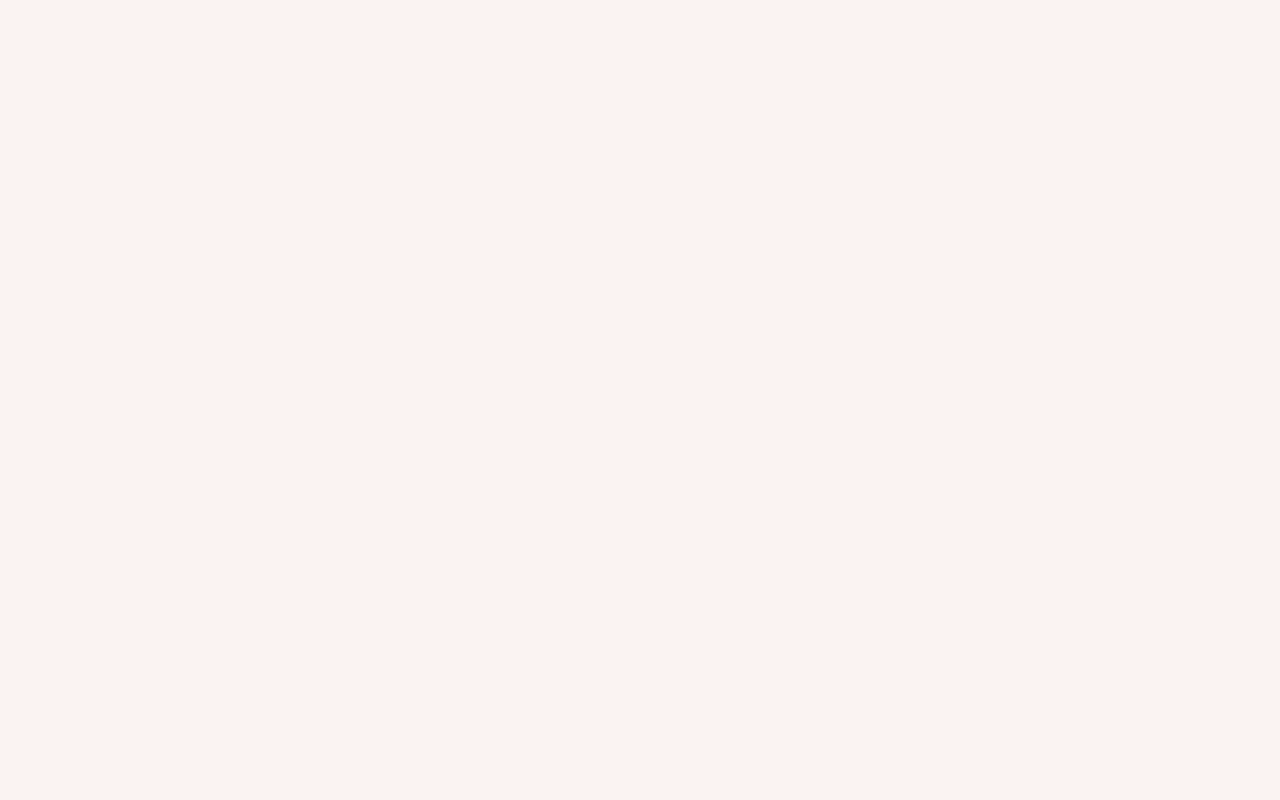
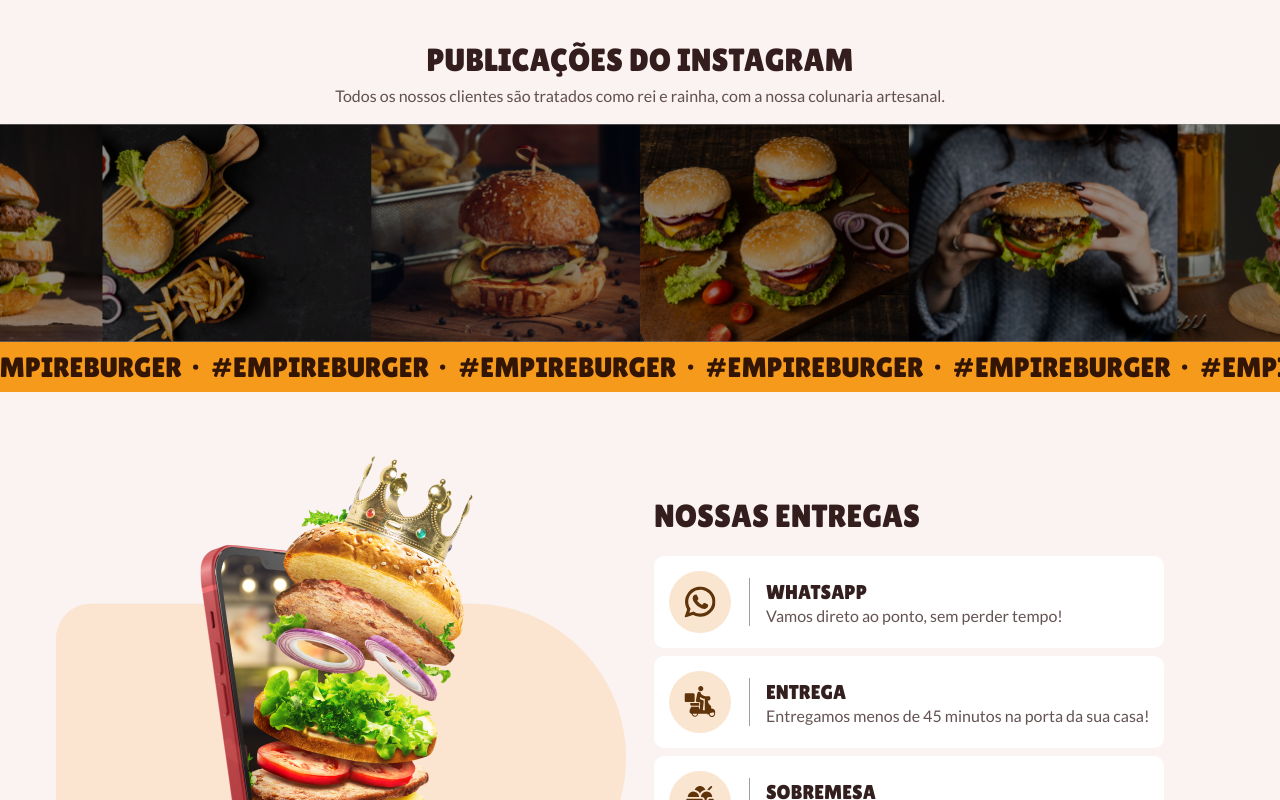
Before and after one commit to JoaoPedroOM/Empire-Burguer, a React (Vite) app: page / in a window 1280 px wide. Shown: the part 2720-3520 px from the top of the page. Before the commit the page ends 2756 px from the top, so only its background shows below. Built offline with nearby package versions, Linux system fonts and the light colour scheme; no server answers.

Commit message:
feat: Adicionada seção de publicações do Instagram e detalhes sobre entrega

```diff
--- a/src/App.jsx
+++ b/src/App.jsx
@@ -3,6 +3,7 @@ import Header from './components/Header'
 import Oferta from "./components/Oferta"
 import Cardapio from './components/Cardapio'
 import Feedbacks from './components/Feedbacks'
+import Instagram from './components/Instagram'
 
 const App = () => {
   return (
@@ -13,6 +14,7 @@ const App = () => {
         <Cardapio/>
       </main>
       <Feedbacks/>
+      <Instagram/>
     </div>
   )
 }
--- /dev/null
+++ b/src/components/Card.jsx
@@ -0,0 +1,26 @@
+import React from 'react'
+
+const Card = ({img, alt, title, text}) => {
+  return (
+    <div className="transition-all duration-200 ease-in borde mb-2 md:px-2">
+    <div className="entregas__box">
+
+      <div className="box__icon">
+        <img src={img} alt={alt} className="w-8 h-8" />
+      </div>
+
+      <div className='border-l border-[#1D060566] pl-4'>
+        <h2 className="text-[#331f1e] text-xl font-lilita uppercase">
+        {title}
+        </h2>
+        <p className="text-[16px] text-[#1D0605B0] leading-tight">
+        {text}
+        </p>
+      </div>
+
+    </div>
+  </div>
+  )
+}
+
+export default Card
--- a/src/components/Feedbacks.jsx
+++ b/src/components/Feedbacks.jsx
@@ -25,7 +25,7 @@ const Feedbacks = () => {
   }, [data]);
 
   return (
-    <article className="max-w-[1240px] mx-auto mb-36 p-4">
+    <article className="max-w-[1240px] mx-auto mb-36 md:mb-16 p-4" id="comentario">
       <div className="mb-4">
         <h2 className="text-[32px] text-[#1D0605E5] font-lilita uppercase">
           Nossa realeza
--- /dev/null
+++ b/src/components/Instagram.jsx
@@ -0,0 +1,63 @@
+import React from "react";
+import insta from "../assets/imgs/InstagramImg.png";
+import cardPhone from "../assets/imgs/card-phone.png";
+import whats from "../assets/icons/whatsapp.svg";
+import delivery from "../assets/icons/delivery.svg";
+import iceCream from "../assets/icons/ice-cream.svg";
+import ifoodEntregas from "../assets/icons/ifoodEntregas.svg";
+import { BsDot } from "react-icons/bs";
+import Card from "../components/Card"
+
+const Instagram = () => {
+  return (
+    <div className="mx-auto flex flex-col justify-center mb-16">
+      <div className="text-center md:px-[5px]">
+        <h2 className="text-[#1D0605E5] text-[32px] font-lilita uppercase lg:text-[25px] lg:leading-[1]">
+          Publicações do instagram
+        </h2>
+        <p className="text-[16px] text-[#1D0605B0]">
+          Todos os nossos clientes são tratados como rei e rainha, com a nossa
+          colunaria artesanal.
+        </p>
+      </div>
+
+      <div className="relative mt-4 min-h-[13.625rem] w-full">
+        <div
+          className="absolute inset-0 bg-cover bg-center bg-no-repeat"
+          style={{ backgroundImage: `url(${insta})` }}
+        />
+        <div className="absolute inset-0 before:absolute before:inset-x-0 before:inset-y-0 before:bg-black before:opacity-25 after:absolute after:inset-x-0 after:inset-y-0 after:bg-black after:opacity-25" />
+      </div>
+      <div className="flex h-[50px] max-w-full flex-row items-center justify-center overflow-x-hidden bg-[#f59a1b] mb-16 lg:mb-9">
+        {Array.from({ length: 15 }).map((_, i) => (
+          <div key={i} className="flex animate-loop">
+            <h3 className="inline-flex items-center whitespace-nowrap font-lilita text-[1.75rem] uppercase leading-[2.625rem] text-[#1D0605E5] transition-all duration-200 ease-in">
+              #empireburger
+              <BsDot />
+            </h3>
+          </div>
+        ))}
+      </div>
+
+      <div className="max-w-[1240px] mx-auto items-center gap-7 lg:px-2 grid grid-cols-2 md:grid-cols-1 justify-items-start">
+        <img
+          src={cardPhone}
+          alt="Imagem de um hambúrguer saindo da tela de um smartphone com uma coroa no topo, simbolizando a realeza da comida digital."
+        />
+        <div>
+          <h2 className="text-[#1D0605E5] text-[32px] font-lilita uppercase mb-[16px] lg:text-[25px] lg:leading-[1]">
+            Nossas entregas
+          </h2>
+
+          <Card img={whats} alt="Logo do whatsApp" title="WhatsApp" text="Vamos direto ao ponto, sem perder tempo!"/>
+          <Card img={delivery} alt="Logo do whatsApp" title="Entrega" text="Entregamos menos de 45 minutos na porta da sua casa!"/>
+          <Card img={iceCream} alt="Logo do whatsApp" title="Sobremesa" text="Pedidos assima de 100 reais, ganham brindes."/>
+          <Card img={ifoodEntregas} alt="Logo do whatsApp" title="iFood" text="Nossa loja é Top 1 da região!"/>
+
+        </div>
+      </div>
+    </div>
+  );
+};
+
+export default Instagram;
--- a/src/index.css
+++ b/src/index.css
@@ -16,3 +16,36 @@ body{
 .quebra{
   word-spacing:100px;
 }
+
+.entregas__box {
+  display: flex;
+  align-items: center;
+  padding: 15px 15px;
+  background-color: white;
+  border-radius: 10px;
+  transition: all .3s;
+}
+
+.entregas__box:hover {
+  box-shadow: 0px 4px 40px rgba(179, 155, 132, 0.5);
+  transform: scale(1.05);
+}
+
+.entregas__box:not(:last-child) {
+  margin-bottom: 8px;
+}
+
+.box__icon {
+  display: flex;
+  align-items: center;
+  padding: 15px;
+  background: #FAE2CBE5;
+  border-radius: 50%;
+  margin-right: 18px;
+}
+
+@media (max-width: 720px) {
+  .box__icon{
+    padding: 5px 7px;
+  }
+}
--- a/tailwind.config.js
+++ b/tailwind.config.js
@@ -10,6 +10,7 @@ export default {
       animation: {
         up: "slideUp 0.3s ease-in-out",
         down: "slideDown 0.3s ease-in-out",
+        loop: "marquee 10s linear infinite",
       },
       keyframes: {
         slideDown: {
@@ -27,6 +28,14 @@ export default {
           "to": {
             transform: "translateY(100%)",
           },
+        },
+        marquee:{
+          "0%": {
+            transform: "translateX(100%)",
+          },
+          "100%": {
+            transform: "translateX(-100%)",
+          }
         },
       },
     },
```
Also changed, not shown: src/assets/icons/ifoodEntregas.svg (added), src/assets/imgs/InstagramImg.png (added).
